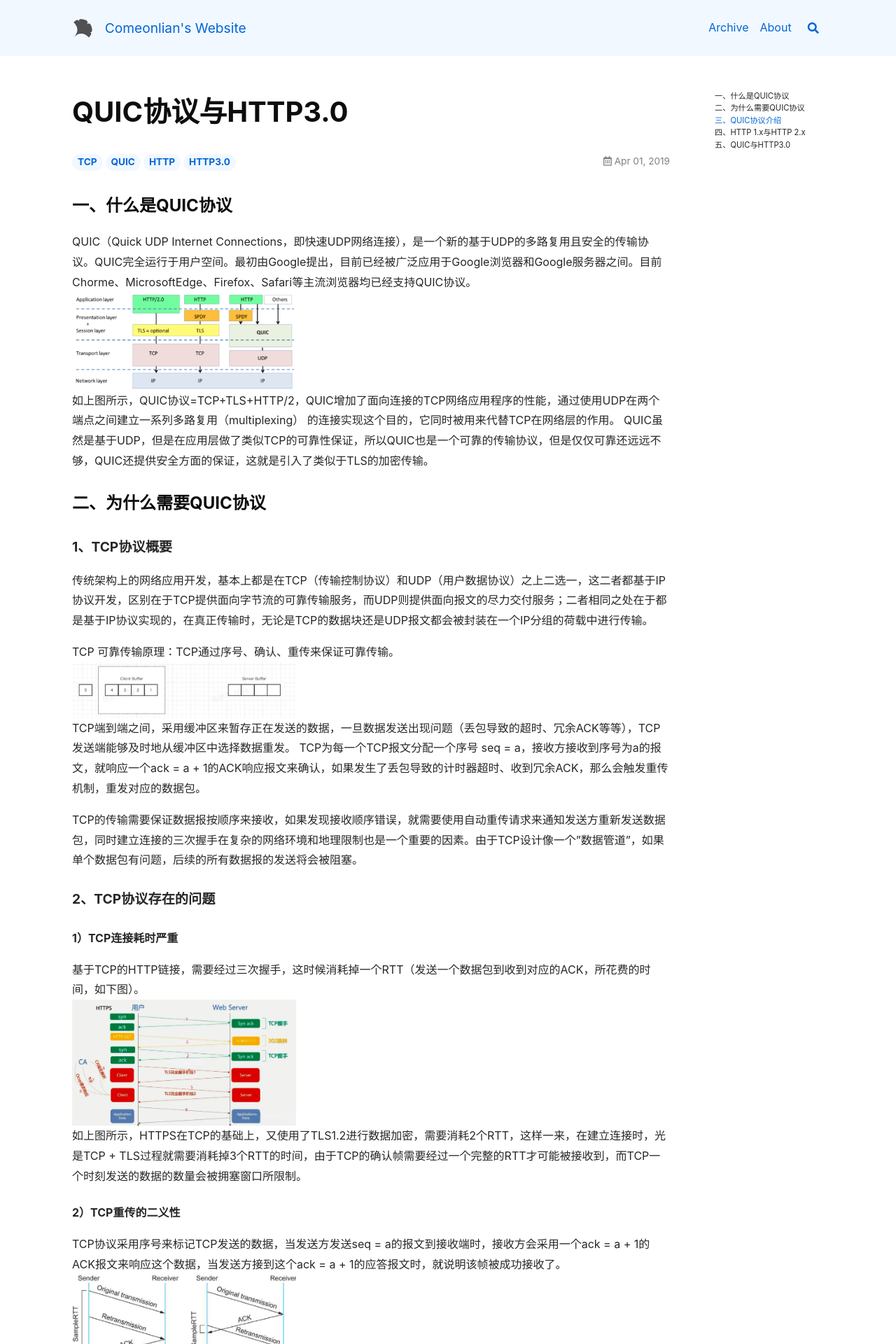
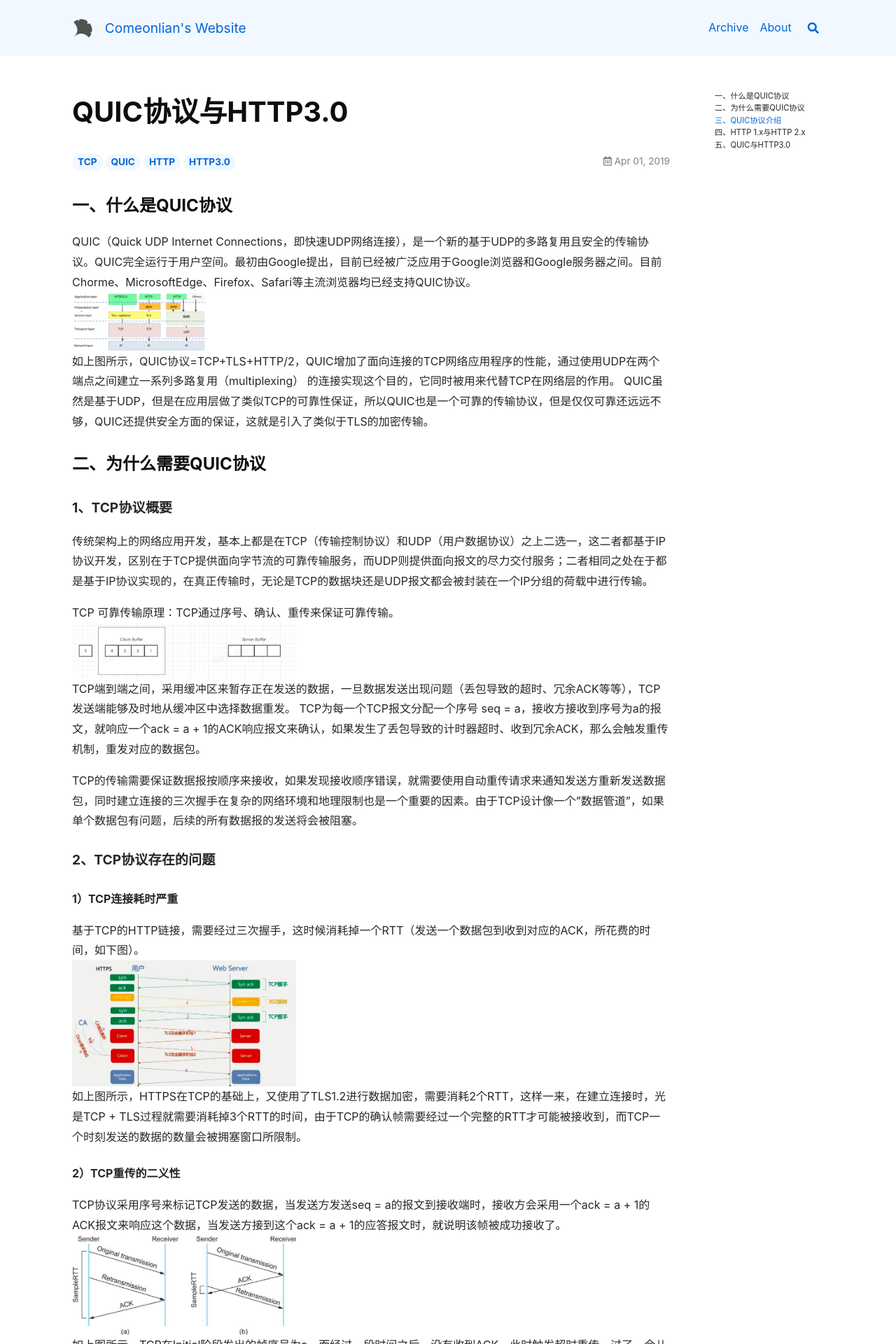
Before and after one commit to comeonlian/comeonlian.github.io, a Jekyll site: the page built from _posts/2019-04-01-quic-http.md, in a window 1280 px wide. Shown: the top 1920 px of the page at 70% size. Built offline with Jekyll 4.4.1, drawn with Linux system fonts in a browser that asks for light colours; nearby versions of some CDN libraries.

Commit message:
update file

```diff
--- a/_posts/2019-04-01-quic-http.md
+++ b/_posts/2019-04-01-quic-http.md
@@ -8,7 +8,7 @@ tags: TCP QUIC HTTP HTTP3.0
 ### 一、什么是QUIC协议
 QUIC（Quick UDP Internet Connections，即快速UDP网络连接），是一个新的基于UDP的多路复用且安全的传输协议。QUIC完全运行于用户空间。最初由Google提出，目前已经被广泛应用于Google浏览器和Google服务器之间。目前Chorme、MicrosoftEdge、Firefox、Safari等主流浏览器均已经支持QUIC协议。
 <br/>
-<img class="image image--xl" src="/assets/resource/docs/20190401-quic-http/20190401-quic-http-01.png"/>
+<img class="image" src="/assets/resource/docs/20190401-quic-http/20190401-quic-http-01.png"/>
 <br/>
 如上图所示，QUIC协议=TCP+TLS+HTTP/2，QUIC增加了面向连接的TCP网络应用程序的性能，通过使用UDP在两个端点之间建立一系列多路复用（multiplexing） 的连接实现这个目的，它同时被用来代替TCP在网络层的作用。
 QUIC虽然是基于UDP，但是在应用层做了类似TCP的可靠性保证，所以QUIC也是一个可靠的传输协议，但是仅仅可靠还远远不够，QUIC还提供安全方面的保证，这就是引入了类似于TLS的加密传输。
```
